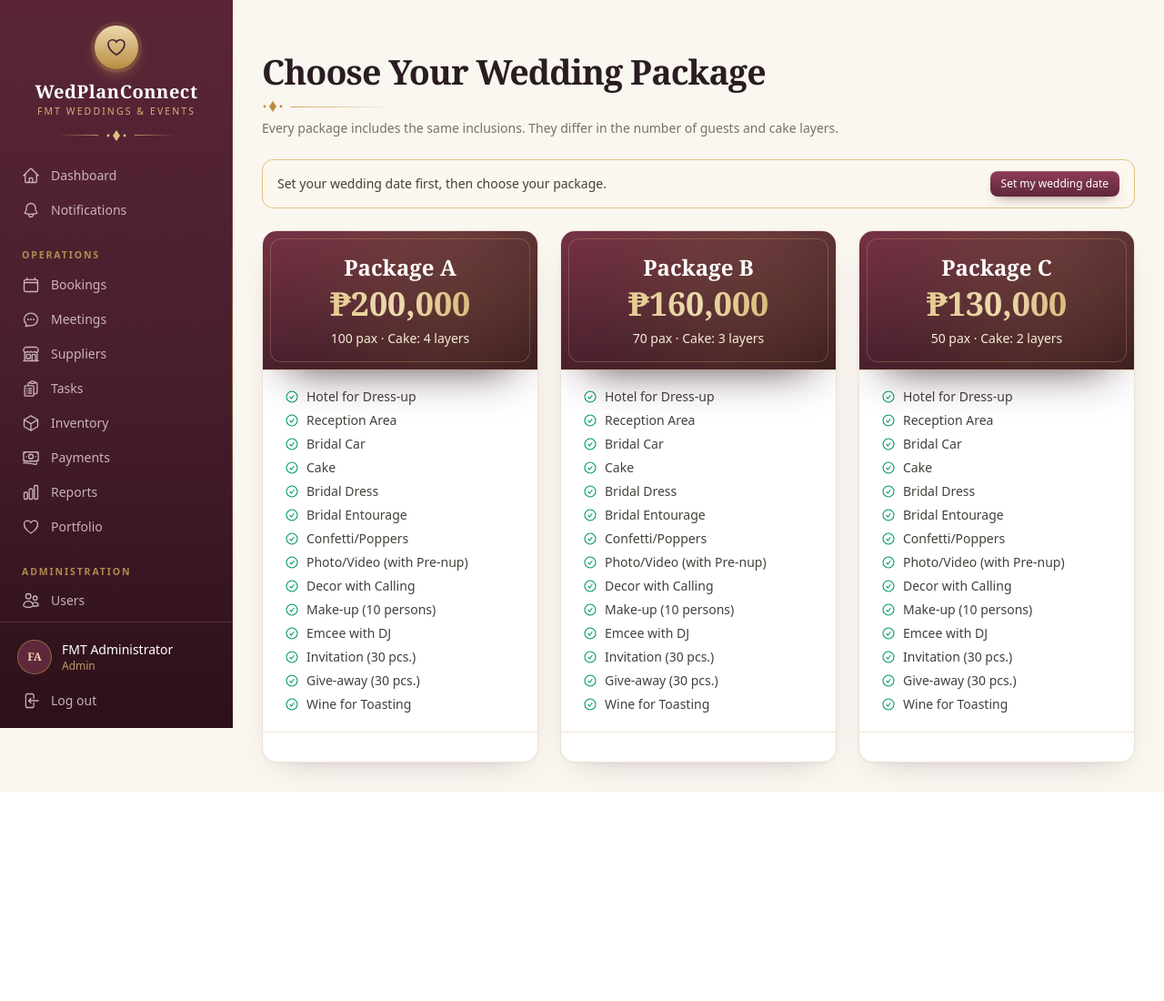
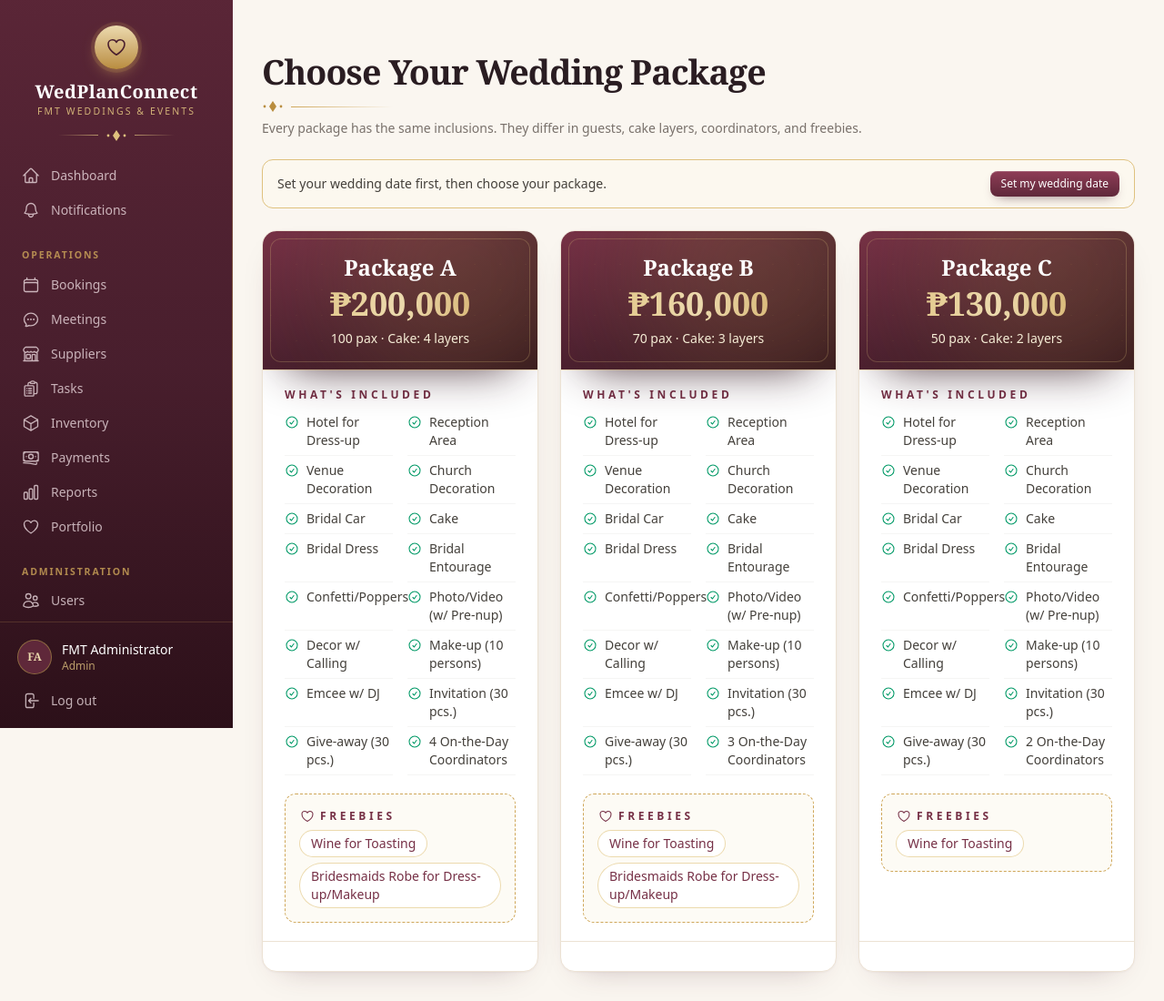
Before and after one commit to Capstone351/WedPlanConnect, a Laravel app: page /my/package in a window 1280 px wide. Shown: the whole page at 91% size. Before the commit the page ends 870 px from the top, so only its background shows below. Run offline with Laravel 12, Linux system fonts and the light colour scheme; a user stored in the database is signed in; data comes from the database, SQL or seed files in the repository; data that the repository does not hold is empty; style sheets or scripts are compiled from the project's sources.

Commit message:
Match the wedding packages to the updated poster
Adds venue and church decoration, per-package on-the-day coordinators, and freebies (Package C gets wine only).

Co-Authored-By: Claude Opus 5.5 <noreply@anthropic.com>

```diff
--- a/wedplanconnect/app/Models/Booking.php
+++ b/wedplanconnect/app/Models/Booking.php
@@ -31,7 +31,7 @@ class Booking extends Model
     /**
      * The wedding packages couples choose from, keyed by name, most expensive first.
      *
-     * @return array<string, array{price: int, guests: int, cake_layers: int}>
+     * @return array<string, array{price: int, guests: int, cake_layers: int, coordinators: int, freebies: list<string>}>
      */
     public static function packages(): array
     {
--- a/wedplanconnect/config/wedplan.php
+++ b/wedplanconnect/config/wedplan.php
@@ -23,17 +23,18 @@ return [
 
     /*
     | Wedding packages couples choose from (Weddings & More by Felicity Miracle Thérese).
-    | Every package has the same inclusions; they differ in price, guests (pax), and cake layers.
+    | Every package shares the same inclusions; they differ in price, guests (pax), cake layers,
+    | on-the-day coordinators, and freebies.
     */
     'packages' => [
-        'Package A' => ['price' => 200000, 'guests' => 100, 'cake_layers' => 4],
-        'Package B' => ['price' => 160000, 'guests' => 70, 'cake_layers' => 3],
-        'Package C' => ['price' => 130000, 'guests' => 50, 'cake_layers' => 2],
+        'Package A' => ['price' => 200000, 'guests' => 100, 'cake_layers' => 4, 'coordinators' => 4, 'freebies' => ['Wine for Toasting', 'Bridesmaids Robe for Dress-up/Makeup']],
+        'Package B' => ['price' => 160000, 'guests' => 70, 'cake_layers' => 3, 'coordinators' => 3, 'freebies' => ['Wine for Toasting', 'Bridesmaids Robe for Dress-up/Makeup']],
+        'Package C' => ['price' => 130000, 'guests' => 50, 'cake_layers' => 2, 'coordinators' => 2, 'freebies' => ['Wine for Toasting']],
     ],
     'package_inclusions' => [
-        'Hotel for Dress-up', 'Reception Area', 'Bridal Car', 'Cake', 'Bridal Dress', 'Bridal Entourage', 'Confetti/Poppers',
-        'Photo/Video (with Pre-nup)', 'Decor with Calling', 'Make-up (10 persons)', 'Emcee with DJ', 'Invitation (30 pcs.)',
-        'Give-away (30 pcs.)', 'Wine for Toasting',
+        'Hotel for Dress-up', 'Reception Area', 'Venue Decoration', 'Church Decoration', 'Bridal Car', 'Cake', 'Bridal Dress',
+        'Bridal Entourage', 'Confetti/Poppers', 'Photo/Video (w/ Pre-nup)', 'Decor w/ Calling', 'Make-up (10 persons)',
+        'Emcee w/ DJ', 'Invitation (30 pcs.)', 'Give-away (30 pcs.)',
     ],
 
     /*
--- a/wedplanconnect/resources/views/client/packages.blade.php
+++ b/wedplanconnect/resources/views/client/packages.blade.php
@@ -1,5 +1,5 @@
 <x-layouts.app title="Wedding Package" heading="Choose Your Wedding Package"
-    subheading="Every package includes the same inclusions. They differ in the number of guests and cake layers.">
+    subheading="Every package has the same inclusions. They differ in guests, cake layers, coordinators, and freebies.">
     @if ($booking)
         <div class="mb-6 rounded-xl border border-gold-300 bg-gold-50 px-4 py-3 text-sm text-stone-700">
             Your booking has been made with <strong>{{ $booking->packageLabel() }}</strong>. To change your package, please contact your planner.
@@ -22,11 +22,24 @@
                         <div class="mt-2 text-sm text-gold-100">{{ $package['guests'] }} pax · Cake: {{ $package['cake_layers'] }} layers</div>
                     </div>
                 </div>
-                <ul class="flex-1 space-y-1.5 px-6 py-5 text-sm text-stone-700">
-                    @foreach ($inclusions as $line)
-                        <li class="flex gap-2"><x-icon name="check" class="mt-0.5 size-4 shrink-0 text-emerald-600" /> {{ $line }}</li>
-                    @endforeach
-                </ul>
+                <div class="flex-1 px-6 py-5">
+                    <div class="eyebrow text-brand-700">What's included</div>
+                    <ul class="mt-3 grid grid-cols-1 gap-x-4 gap-y-1.5 text-sm text-stone-700 sm:grid-cols-2 lg:grid-cols-1 xl:grid-cols-2">
+                        @foreach ([...$inclusions, $package['coordinators'].' On-the-Day Coordinators'] as $line)
+                            <li class="flex gap-2 border-b border-stone-100 pb-1.5"><x-icon name="check" class="mt-0.5 size-4 shrink-0 text-emerald-600" /> {{ $line }}</li>
+                        @endforeach
+                    </ul>
+                    @if (! empty($package['freebies']))
+                        <div class="mt-5 rounded-xl border border-dashed border-gold-400 bg-gold-50/60 p-4">
+                            <div class="eyebrow flex items-center gap-1.5 text-brand-700"><x-icon name="heart" class="size-4" /> Freebies</div>
+                            <div class="mt-2 flex flex-wrap gap-2">
+                                @foreach ($package['freebies'] as $freebie)
+                                    <span class="rounded-full bg-white px-3 py-1 text-sm text-brand-700 ring-1 ring-gold-200">{{ $freebie }}</span>
+                                @endforeach
+                            </div>
+                        </div>
+                    @endif
+                </div>
                 <div class="border-t border-line px-6 py-4 text-center">
                     @if ($isChosen)
                         <span class="badge-green">{{ $booking ? 'In your booking' : 'Your chosen package' }}</span>
```
Also changed, not shown: wedplanconnect/tests/Feature/PackageChoiceTest.php (+1 -0 lines).
